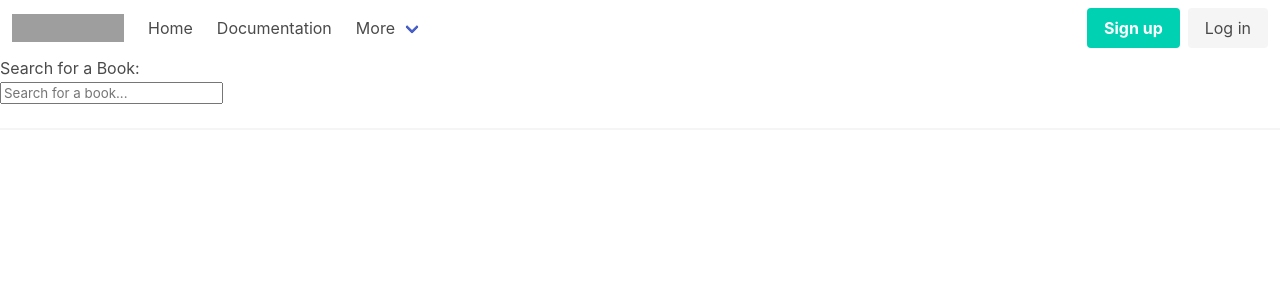
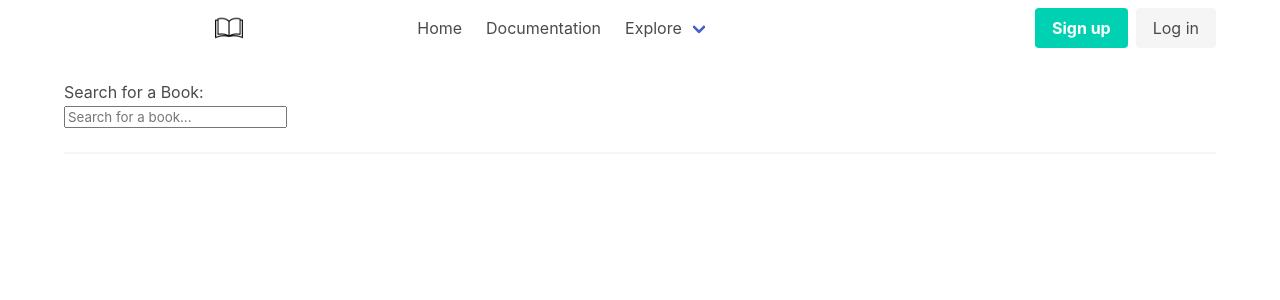
Before and after one commit to nomisreual/books, a Flask app: page / in a window 1280 px wide. Shown: the top 300 px of the page. Run offline with Flask 3, Linux system fonts and the light colour scheme; parts of the project's set-up code (start-up, migrations or seed data) failed here and were passed over; some libraries are stand-ins or nearby versions; grey boxes are pictures that could not be loaded.

Commit message:
Added some styling.

```diff
--- a/src/books/app/templates/base.html
+++ b/src/books/app/templates/base.html
@@ -11,10 +11,11 @@
     <script src="https://unpkg.com/htmx.org@1.9.10" integrity="sha384-D1Kt99CQMDuVetoL1lrYwg5t+9QdHe7NLX/SoJYkXDFfX37iInKRy5xLSi8nO7UC" crossorigin="anonymous"></script>
 
   </head>
-  <nav class="navbar" role="navigation" aria-label="main navigation">
-    <div class="navbar-brand">
-      <a class="navbar-item" href="https://bulma.io">
-        <img src="https://bulma.io/images/bulma-logo.png" width="112" height="28">
+  <body class=container>
+  <nav class="navbar level" role="navigation" aria-label="main navigation">
+    <div class="navbar-brand level-item has-text-centered">
+      <a class="navbar-item" href="">
+        <img src="{{ url_for('static', filename='book.png') }}">
       </a>
 
       <a role="button" class="navbar-burger" aria-label="menu" aria-expanded="false" data-target="navbarBasicExample">
@@ -24,7 +25,7 @@
       </a>
     </div>
 
-    <div id="navbarBasicExample" class="navbar-menu">
+    <div id="navbarBasicExample" class="navbar-menu level-item has-text-centered">
       <div class="navbar-start">
         <a class="navbar-item">
           Home
@@ -36,7 +37,7 @@
 
         <div class="navbar-item has-dropdown is-hoverable">
           <a class="navbar-link">
-            More
+            Explore
           </a>
 
           <div class="navbar-dropdown">
@@ -71,7 +72,6 @@
       </div>
     </div>
   </nav>
-  <body>
 
     <!-- Content block -->
     {% block content %}{% endblock %}
--- a/src/books/main/templates/main/_search_results.html
+++ b/src/books/main/templates/main/_search_results.html
@@ -1,5 +1,6 @@
 <!-- For rendering the search results requested -->
 {% if results %}
+<div>
     <table>
         <thead>
             <tr>
@@ -8,7 +9,6 @@
                 <th>Published in</th>
             </tr>
         </thead>
-
         <tbody>
         {% for result in results %}
         <tr>
@@ -19,7 +19,7 @@
         {% endfor %}
         </tbody>
     </table>
-
+</div>
 {% if prev_url %}
 <a href="{{ prev_url }}">Previous</a>
 {% endif %}
```
Also changed, not shown: src/books/app/static/book.png (added). Lines whose indentation alone changed are shown as unchanged.
